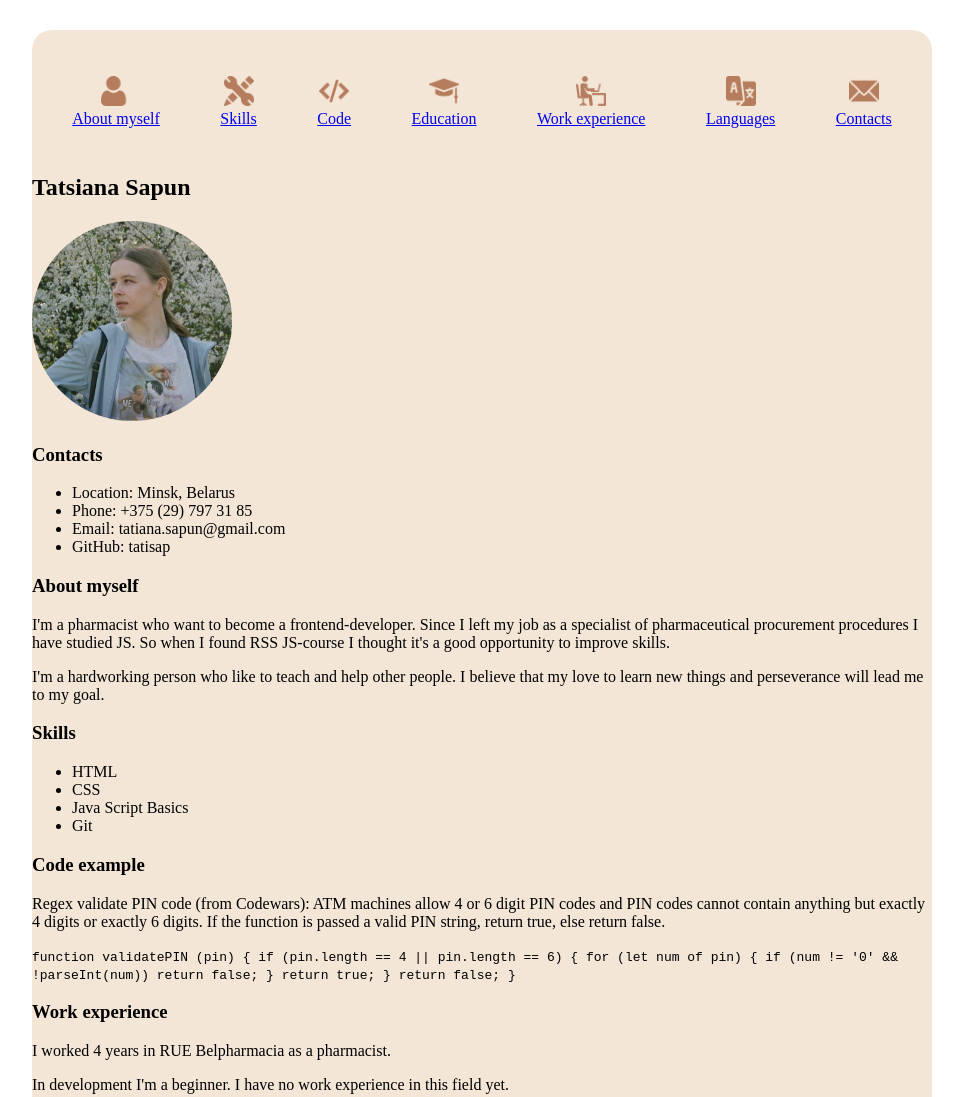
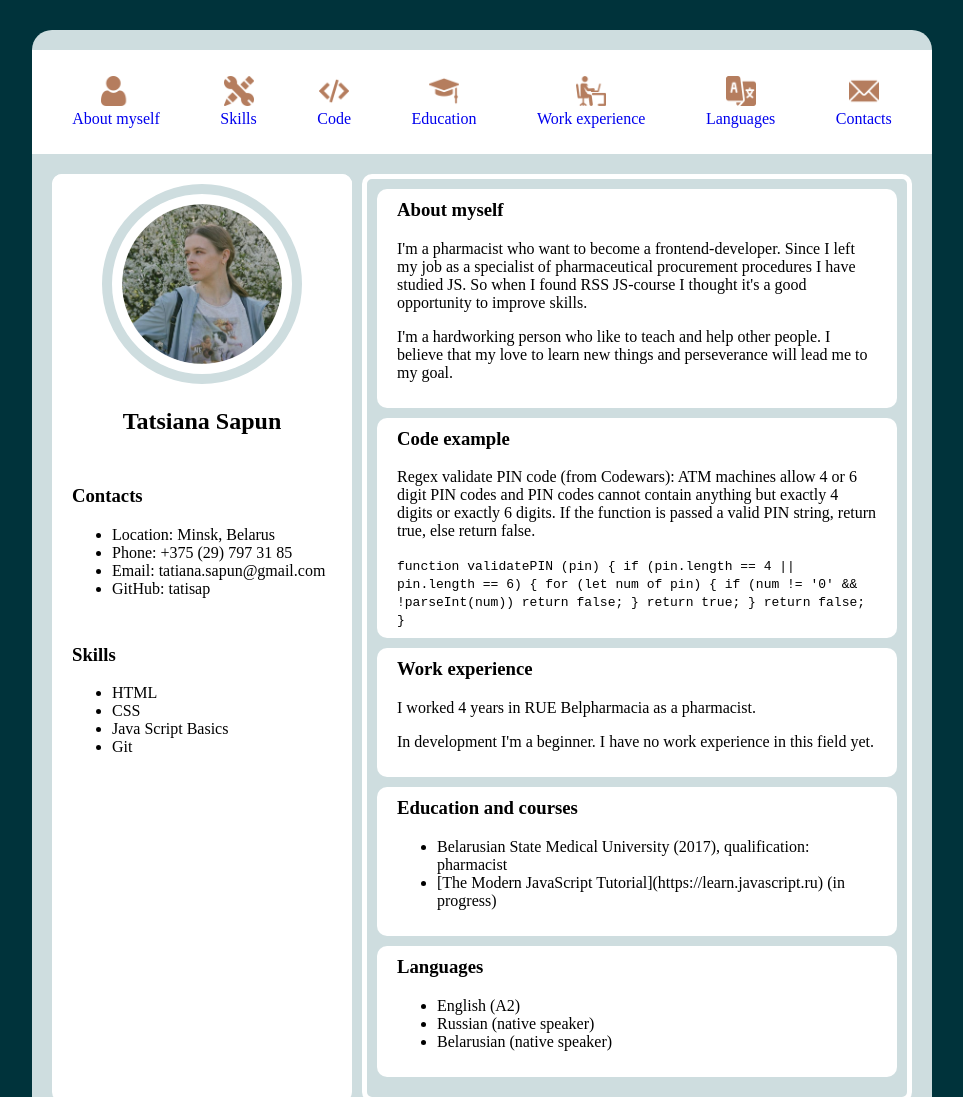
Before and after one commit to tatisap/rsschool-cv, a plain HTML site: page index.html in a window 1280 px wide. Shown: the top 1097 px of the page, without its empty margins (158-1121 px from the left). Drawn offline with Linux system fonts and the light colour scheme.

Commit message:
feat: add main style

```diff
--- a/index.html
+++ b/index.html
@@ -61,9 +61,10 @@
         </header>
         <main>
             <div class="main-container">
+                <div class="left-column">
                     <section class="section" id="profile">
+                        <img src="./pictures/avatar.png" alt="Аватар" width="200" height="200">
                         <h1>Tatsiana Sapun</h1>
-                    <img src="./pictures/avatar.png" alt="Аватар" width="200" height="200">
 
                     </section>
                     <section class="section" id="contacts">
@@ -75,14 +76,6 @@
                             <li>GitHub: tatisap</li>
                         </ul>
                     </section>
-                <section class="section" id="summary">
-                    <h3>About myself</h3>
-                    <p>I'm a pharmacist who want to become a frontend-developer. Since I left my job as a
-                    specialist of pharmaceutical procurement procedures I have studied JS. So when I found
-                    RSS JS-course I thought it's a good opportunity to improve skills.</p>
-                    <p>I'm a hardworking person who like to teach and help other people. I believe that my
-                    love to learn new things and perseverance will lead me to my goal.</p>
-                </section>
                     <section class="section" id="skills">
                         <h3>Skills</h3>
                         <ul>
@@ -91,6 +84,16 @@
                             <li>Java Script Basics</li>
                             <li>Git</li>
                         </ul>
+                    </section>
+                </div>
+                <div class="right-column">
+                    <section class="section" id="summary">
+                        <h3>About myself</h3>
+                        <p>I'm a pharmacist who want to become a frontend-developer. Since I left my job as a
+                        specialist of pharmaceutical procurement procedures I have studied JS. So when I found
+                        RSS JS-course I thought it's a good opportunity to improve skills.</p>
+                        <p>I'm a hardworking person who like to teach and help other people. I believe that my
+                        love to learn new things and perseverance will lead me to my goal.</p>
                     </section>
                     <section class="section" id="code">
                         <h3>Code example</h3>
@@ -130,6 +133,7 @@
                         </ul>
                     </section>
                 </div>
+            </div>
         </main>
         <footer>
             <div class="footer-container">
--- a/style.css
+++ b/style.css
@@ -2,26 +2,30 @@
   box-sizing: border-box;
 }
 body {
-  margin: 0px 30px;
+  margin: 0px;
+  background-color: #00333b;
+  min-width: 700px;
 }
 .container {
   margin: 30px auto;
   border-radius: 20px;
-  background-color: #f3e6d7;
+  background-color: #cedddf;
   max-width: 900px;
   padding: 20px 0px;
 }
+
+/*header*/
 header {
   position: sticky;
   top: 0px;
 }
 .header-container {
   padding: 10px;
-  background-color: #f3e6d7;
+  background-color: #fff;
 }
 .nav-list {
   display: flex;
-  flex-flow: row wrap;
+  flex-flow: row nowrap;
   justify-content: space-between;
   list-style-type: none;
   padding-inline-start: 0px;
@@ -30,6 +34,49 @@ header {
   flex-grow: 1;
   text-align: center;
 }
+.nav-link {
+  text-decoration: none;
+}
 .link-text-content {
   margin: 0px;
 }
+.link-text-content:hover {
+  text-decoration: underline;
+}
+
+/*main*/
+.main-container {
+  display: flex;
+  padding: 20px;
+}
+.left-column {
+  background-color: #fff;
+
+  border-radius: 10px;
+  flex: none;
+  width: 300px;
+}
+.right-column {
+  margin-left: 10px;
+  padding: 10px;
+  border: 5px solid #fff;
+  border-radius: 10px;
+  flex-grow: 1;
+}
+.section {
+  margin-bottom: 10px;
+  background-color: #fff;
+  border-radius: 10px;
+  padding: 10px 20px;
+}
+h3 {
+  margin-top: 0px;
+}
+#profile {
+  text-align: center;
+}
+#profile img {
+  border: 10px solid #cedddf;
+  border-radius: 100px;
+  padding: 10px;
+}
```
Lines whose indentation alone changed are shown as unchanged.
